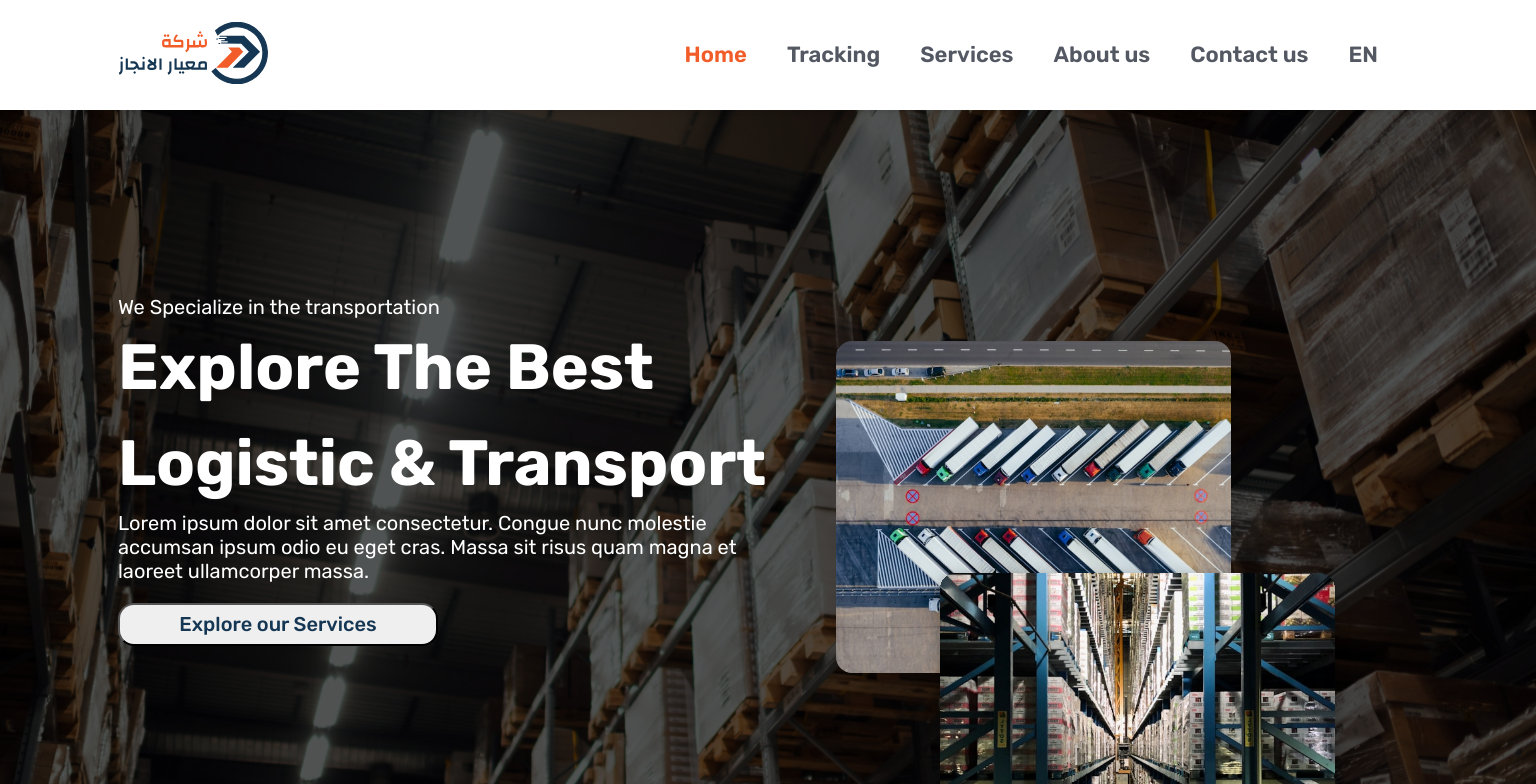
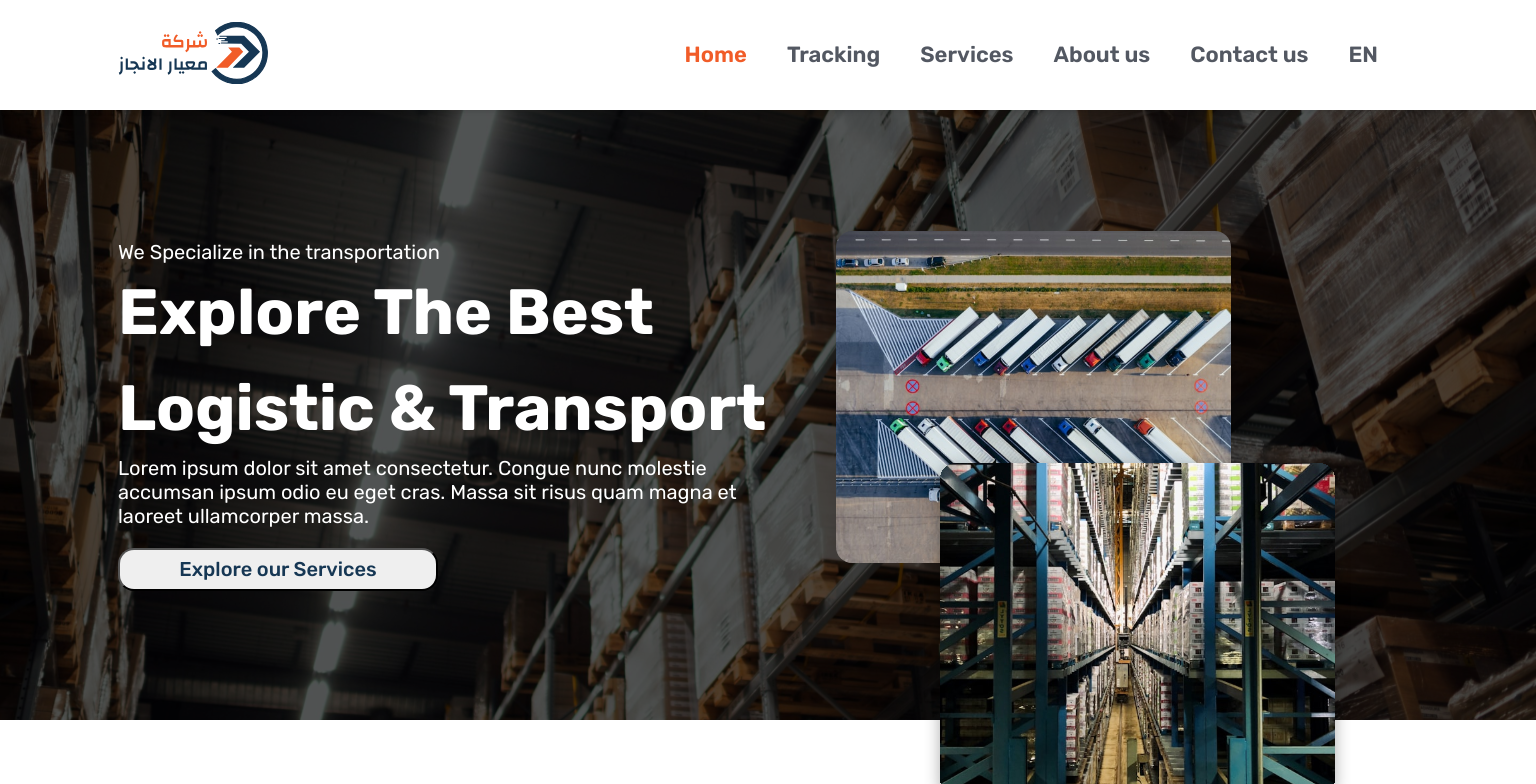
Before and after one commit to dev-basit/shirkah, a Next.js app: page / in a window 1536 px wide. Shown: the top 784 px of the page. Built offline with nearby package versions, Linux system fonts and the light colour scheme.

Commit message:
added navbar space in page content

```diff
--- a/src/components/home/featured/featured.module.css
+++ b/src/components/home/featured/featured.module.css
@@ -3,11 +3,11 @@
   background-size: cover;
   background-position: center;
   background-repeat: no-repeat;
-  height: 100vh;
+  height: calc(100vh - var(--navbar-height));
   color: var(--color-white);
 
   @media screen and (min-width: 1441px) {
-    height: 90vh;
+    height: calc(90vh - var(--navbar-height));
   }
 }
 
```
